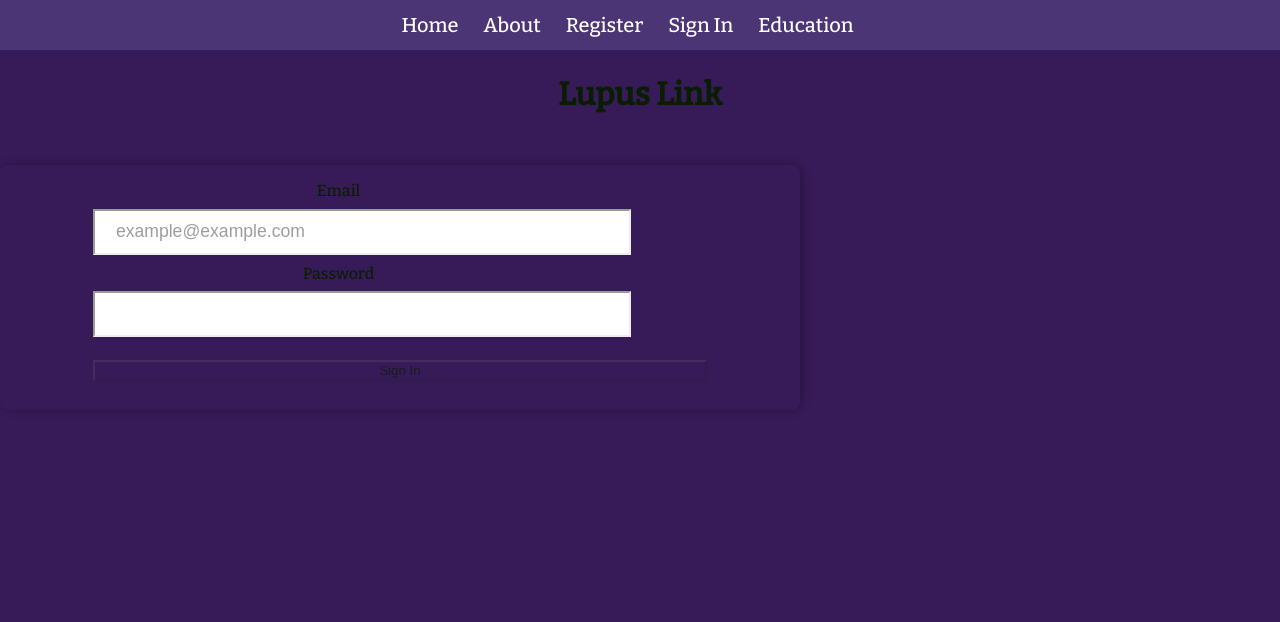
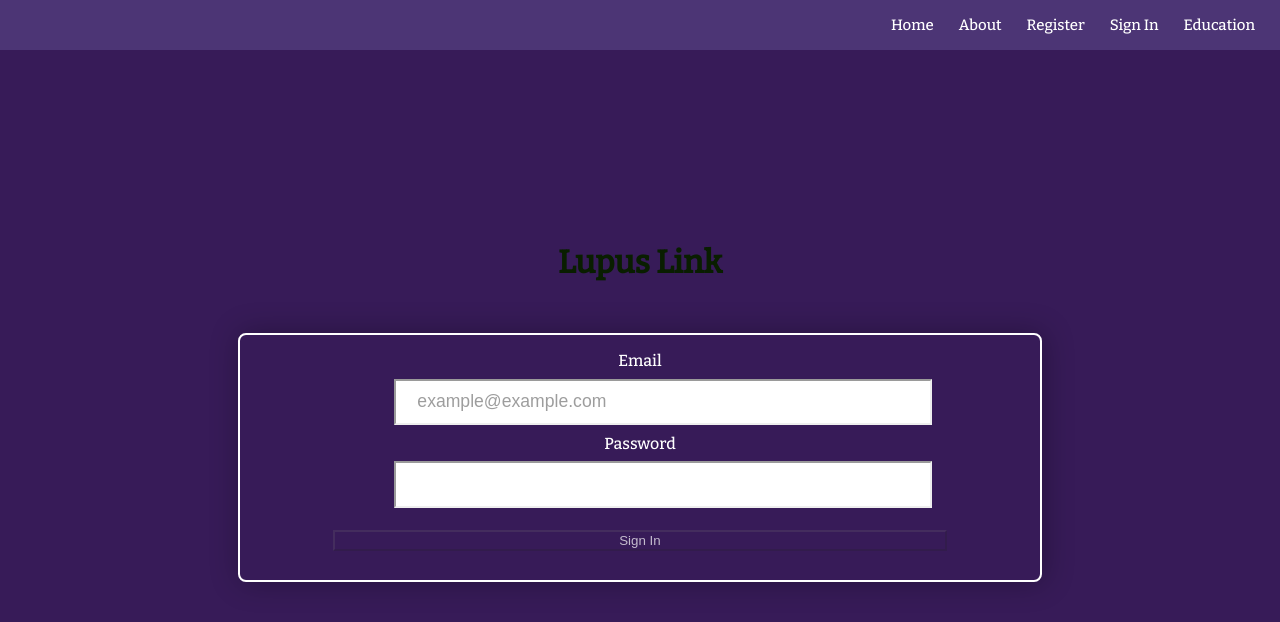
Before and after one commit to OliviaSchwartz/Lupus_Link, a React (Create React App) app: page /login in a window 1280 px wide. Shown: the top 622 px of the page. Built offline with nearby package versions, Linux system fonts and the light colour scheme; the HTML template or start-up script is replaced by a standard one.

Commit message:
register styling complete

```diff
--- a/src/App.css
+++ b/src/App.css
@@ -16,7 +16,7 @@ html, body {
   width: 100%;
   position: fixed;
   display: flex;
-  justify-content: center;
+  justify-content: right;
   align-items: center;
   top: 0;
   right: 0px;
@@ -28,12 +28,13 @@ html, body {
 
 .nav {
   margin-right: 25px;
-  font-size: 20px;
+  font-size: 15px;
   font-weight: 500;
   color:white;
   text-decoration: none;
   font-family: 'Bitter', sans-serif;
 }
+
 
 
 .nav:hover{
@@ -52,7 +53,10 @@ html, body {
   color: white;
 }
 
-
+.nav.welcomenav {
+  text-decoration: none;
+ justify-content: left;
+}
 
 
 
@@ -152,10 +156,10 @@ form button:disabled {
 
 .welcome-message {
   width: 1000px;
-  margin: 100px;
+  margin: 50px;
   padding: 20px;
   margin-bottom: 0;
-  font-size: 110px;
+  font-size: 100px;
   color: white;
   line-height: 120px;
   text-shadow: 3px 3px #7858A6;
@@ -182,6 +186,7 @@ form button:disabled {
 
 .page-name {
   text-align: center;
+  margin: 50px 0 0 0;
   color:white;
   font-size: 40px;
   padding:10px;
@@ -211,6 +216,12 @@ select {
   color: white;
 }
 
+.register-button {
+  margin: 60px;
+  background-color: white;
+  color: #7858A6
+}
+
 .tracker-button:hover, .create-tracker-button:hover {
   transform: scale(1.1);
   cursor: pointer;
@@ -227,7 +238,7 @@ select {
 
 .about-info{
   color: white;
-  margin: 0 50px 0 50px;
+  margin: 25px 50px 0 50px;
   text-align: center;
 }
 
@@ -278,6 +289,49 @@ a {
   font-size: xx-large;
 }
 
+.education-container {
+  display: grid;
+  grid-template-rows: 1fr 1fr;
+}
+
+.education-section {
+  display: grid;
+  grid-template-columns: 1fr 1fr;
+}
+
+.link-box {
+  box-shadow: 2px 0px 15px #7858A6
+
+}
+.education-pictures{
+  height: 200px;
+}
+
+.home-container,
+.signin {
+  min-height: calc(100vh - 4em);
+  align-items: center;
+  justify-content: center;
+  text-align: center;
+  color:#091e00;
+}
+
+.card-overlay {
+  border: 2px solid white;
+  color:white;
+  font-family: "Bitter";
+  width: 60%;
+  padding: 1em;
+  box-shadow: 2px 0px 30px rgba(0, 0, 0, 0.3);
+}
+
+.col {
+  display: flex;
+  flex-direction: column;
+  align-items: center;
+  justify-content: center;
+}
+
 @media screen and (max-width: 1220px) {
   .header {
     font-size: 93px;
--- a/src/pages/Education.js
+++ b/src/pages/Education.js
@@ -1,11 +1,10 @@
 const Education = () => {
   return (
+    <div className="education">
+      <h1 className="page-name">Educational Resources</h1>
       <div className="education-container">
-      <h1 className="education-header">Educational Resources</h1>
-
         <div className="education-section">
           <h2 className="section-heading">Understanding Lupus</h2>
-        <div className="link=-container"></div>
           <div className="link-box">
             <a
               className="Title"
@@ -54,6 +53,7 @@ const Education = () => {
               {' '}
               Listings of rheumatologists and a lupus fact sheet.
             </h4>
+          </div>
         </div>
       </div>
 
@@ -132,7 +132,7 @@ const Education = () => {
             The Assistance Fund
           </a>
           <img
-            className="education-picture"
+            className="education-pictures"
             src="https://images.pexels.com/photos/6693661/pexels-photo-6693661.jpeg?auto=compress&cs=tinysrgb&w=1260&h=750&dpr=2"
             alt="assistance"
           />
--- a/src/pages/Register.js
+++ b/src/pages/Register.js
@@ -33,7 +33,7 @@ const Register = ({ setUser, toggleAuthenticated }) => {
 
   return (
     <div className="signin col">
-      <h1 className="lupuslink">Lupus Link</h1>
+      <h1 className="welcome-message">Lupus Link</h1>
       <div className="card-overlay centered">
         <form className="col" onSubmit={handleSubmit}>
           <div className="input-wrapper">
@@ -80,7 +80,7 @@ const Register = ({ setUser, toggleAuthenticated }) => {
             />
           </div>
           <button
-            className="button"
+            className="register-button"
             disabled={
               !formValues.email ||
               (!formValues.password &&
```
Lines whose indentation alone changed are shown as unchanged.
